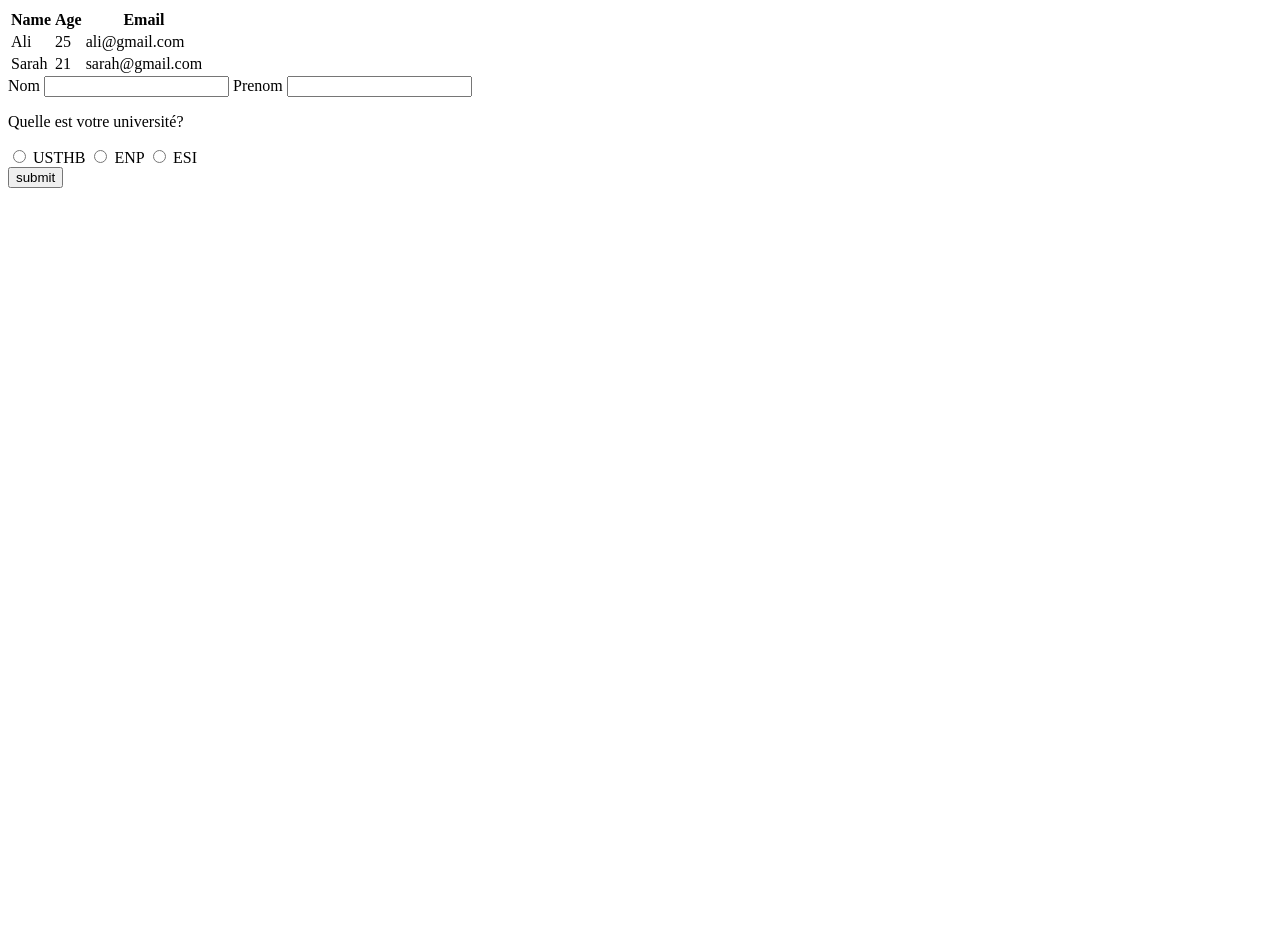
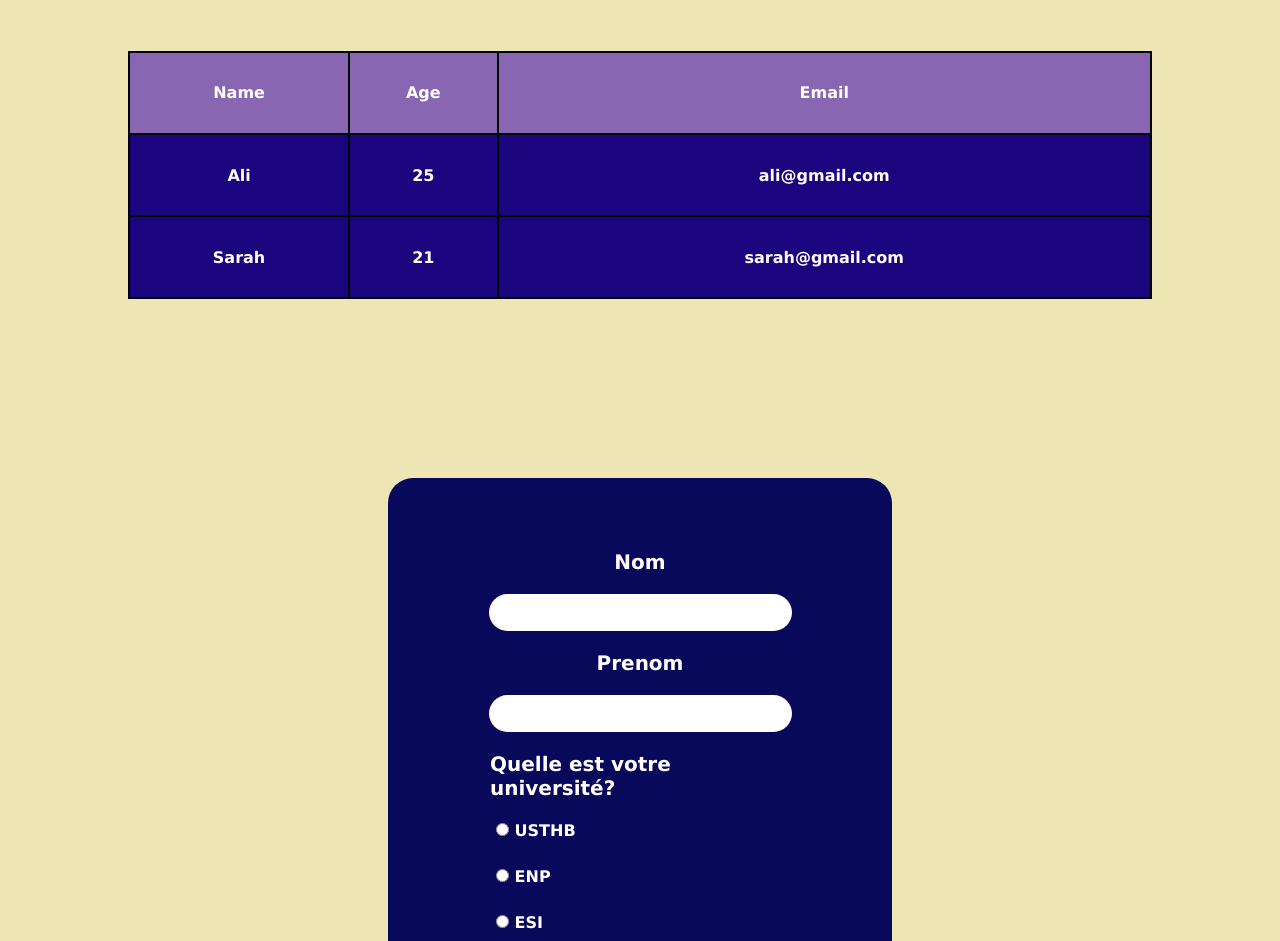
Before and after one commit to Amina-bzr/html-css-workshop, a plain HTML site: page index.html in a window 1280 px wide. Shown: the top 941 px of the page. Before the commit the page ends 800 px from the top, so only its background shows below. Drawn offline with Linux system fonts and the light colour scheme.

Commit message:
some style modifs

```diff
--- a/index.html
+++ b/index.html
@@ -32,23 +32,29 @@
 
         <div class="form-section">
             <form class="form">
-                <label for="nom">Nom</label>
+                <label for="nom" style="font-size: 20px;">Nom</label>
                 <input type="text" id="nom" name="nom" class="input-text">
 
-                <label for="prenom">Prenom</label>
+                <label for="prenom" style="font-size: 20px;">Prenom</label>
                 <input type="text" id="prenom" name="prenom" class="input-text">
 
 
-                <div >
-                    <p>Quelle est votre université?</p>
-                    <input type="radio" id="usthb" name="univ">
-                    <label for="usth">USTHB</label>
+                <div class="universite">
+                    <p style="font-size: 20px;">Quelle est votre université?</p>
+                    <div class="usthb">
+                        <input type="radio" id="usthb" name="univ" >
+                        <label for="usth" >USTHB</label>
+                    </div>
 
-                    <input type="radio" id="enp" name="univ">
-                    <label for="enp">ENP</label>
+                    <div class="enp">
+                        <input type="radio" id="enp" name="univ">
+                        <label for="enp">ENP</label>
+                    </div>
 
-                    <input type="radio" id="esi" name="univ">
-                    <label for="esi">ESI</label>
+                    <div class="esi">
+                        <input type="radio" id="esi" name="univ">
+                        <label for="esi">ESI</label>
+                    </div>
                 </div>
 
                 <input type="submit" value="submit" id="btn">
--- a/style.css
+++ b/style.css
@@ -0,0 +1,87 @@
+* {
+    margin: 0;
+    padding: 0;
+    font-family:'Lucida Sans', 'Lucida Sans Regular', 'Lucida Grande', 'Lucida Sans Unicode', Geneva, Verdana, sans-serif;
+    font-size: medium;
+    background-color:
+}
+
+.table-section {
+    background-color: rgb(238, 229, 181);
+    height: 350px;
+    display: flex;
+    align-items:center;
+    justify-content: center;
+}
+
+.table {
+    border-collapse: collapse;
+    width: 80%;
+}
+
+td, th {
+    font-weight: 700;
+    text-align: center;
+    color: white;
+    padding: 3%;
+    background-color: rgb(27, 5, 126);
+    border: 2px solid black;
+
+}
+
+th {
+    background-color: rgb(137, 102, 177);
+}
+
+.form-section {
+    background-color: rgb(238, 229, 181);
+    padding: 10%;
+    display: flex;
+    align-items: center;
+    justify-content: center;
+}
+
+.form {
+    font-weight: 700;
+    border-radius: 25px;
+    padding: 7% 10%;
+    max-width: 300px;
+    color: white;
+    background-color: rgb(9, 9, 92);
+    display: flex;
+    flex-direction: column;
+    align-items: center;
+    justify-content: center;
+    gap: 20px;
+
+}
+
+
+.input-text {
+    width:95%;
+    padding: 3%;
+    border-radius: 25px;
+    border: none;
+}
+
+#btn {
+    padding: 5% 10% ;
+    background-color: rgb(86, 82, 192);
+    color: white;
+    border: none;
+    border-radius: 25px;
+    font-weight: 700;
+    text-align: center;
+    cursor: pointer;
+}
+
+.universite {
+    display: flex;
+    flex-direction: column;
+    gap: 15px;
+
+}
+
+.usthb, .esi, .enp {
+    padding:2%;
+}
```
